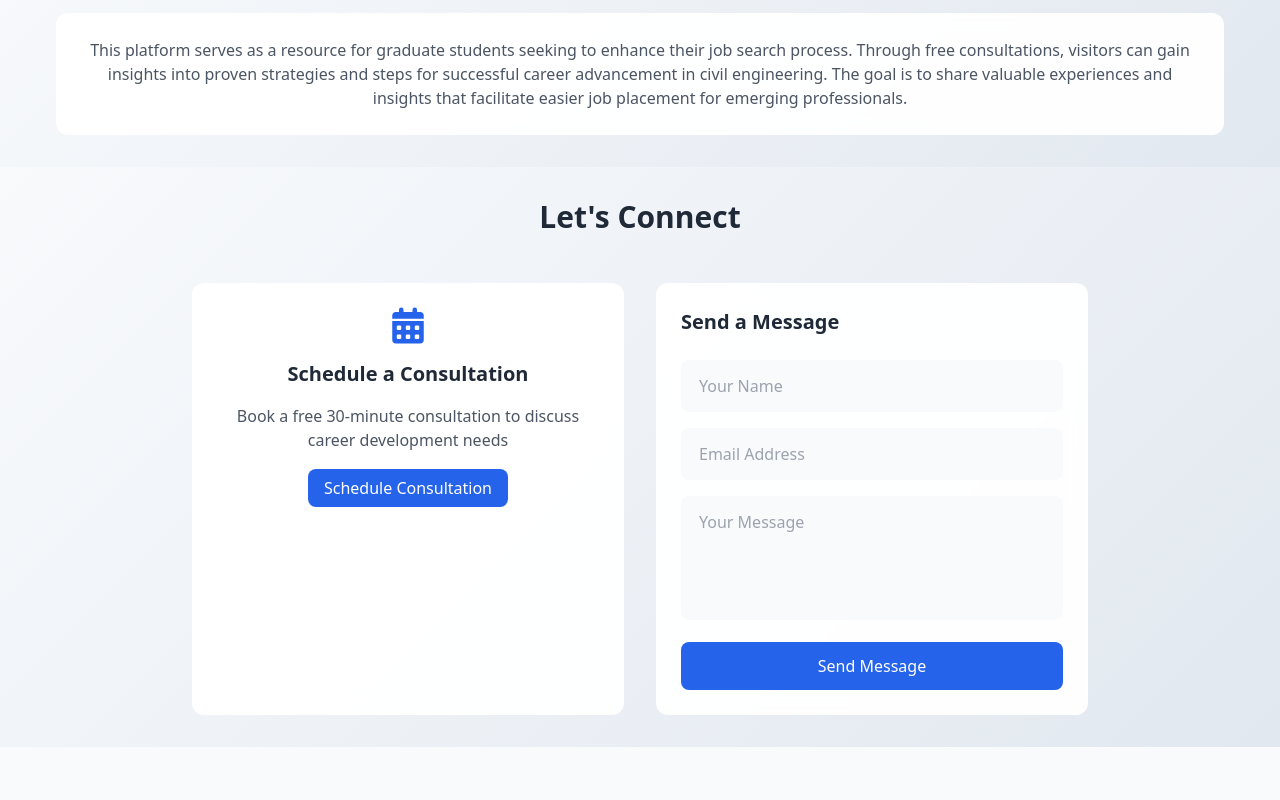
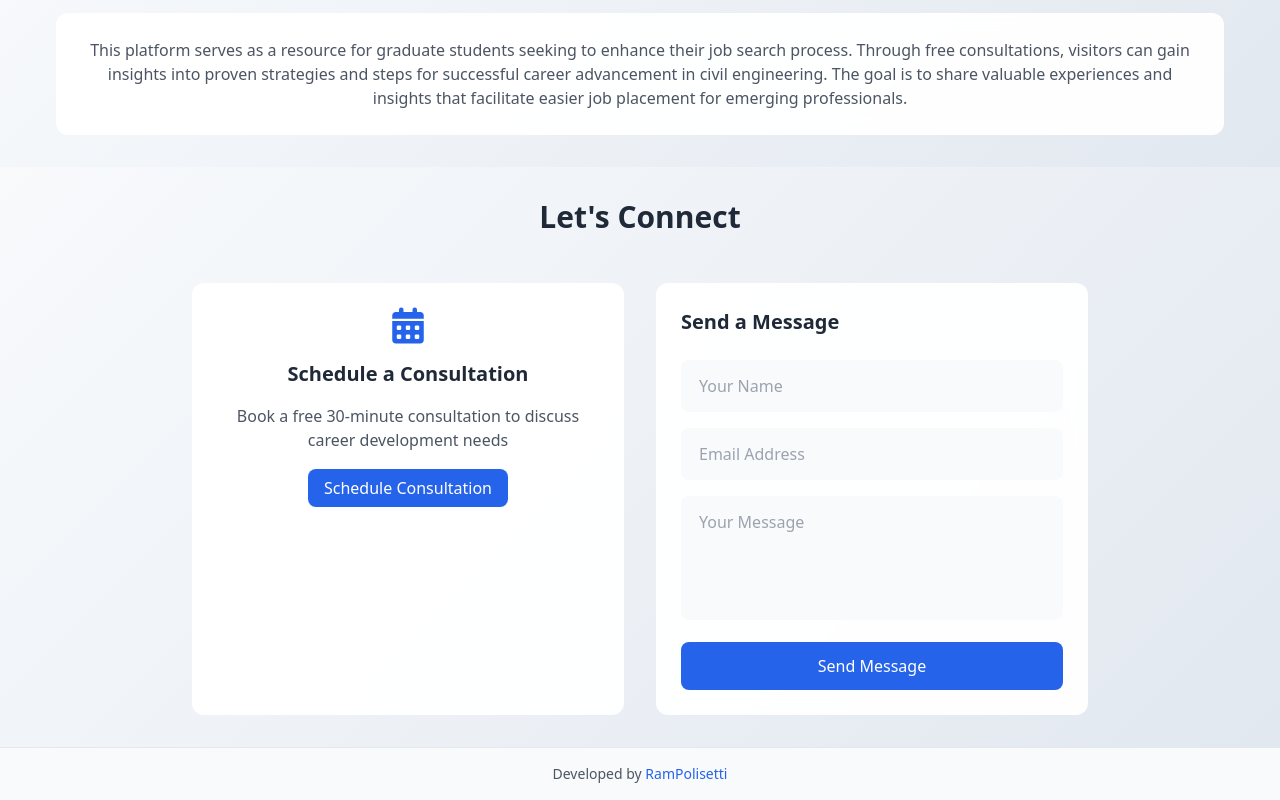
Before and after one commit to ram-polisetti/ManojD, a website: page index.html in a window 1280 px wide. Shown: the part 1443-2243 px from the top of the page. Before the commit the page ends 2190 px from the top, so only its background shows below. Drawn offline with Linux system fonts and the light colour scheme.

Commit message:
added developer information

```diff
--- a/index.html
+++ b/index.html
@@ -157,5 +157,11 @@
                 });
         });
     </script>
+
+
+    <!-- Footer -->
+    <footer class="py-4 text-center text-gray-600 border-t border-gray-200">
+        <p class="text-sm">Developed by <a href="https://rampolisetti.com" target="_blank" class="text-blue-600 hover:text-blue-800">RamPolisetti</a></p>
+    </footer>
 </body>
 </html>
```
Also changed, not shown: dist/output.css.
